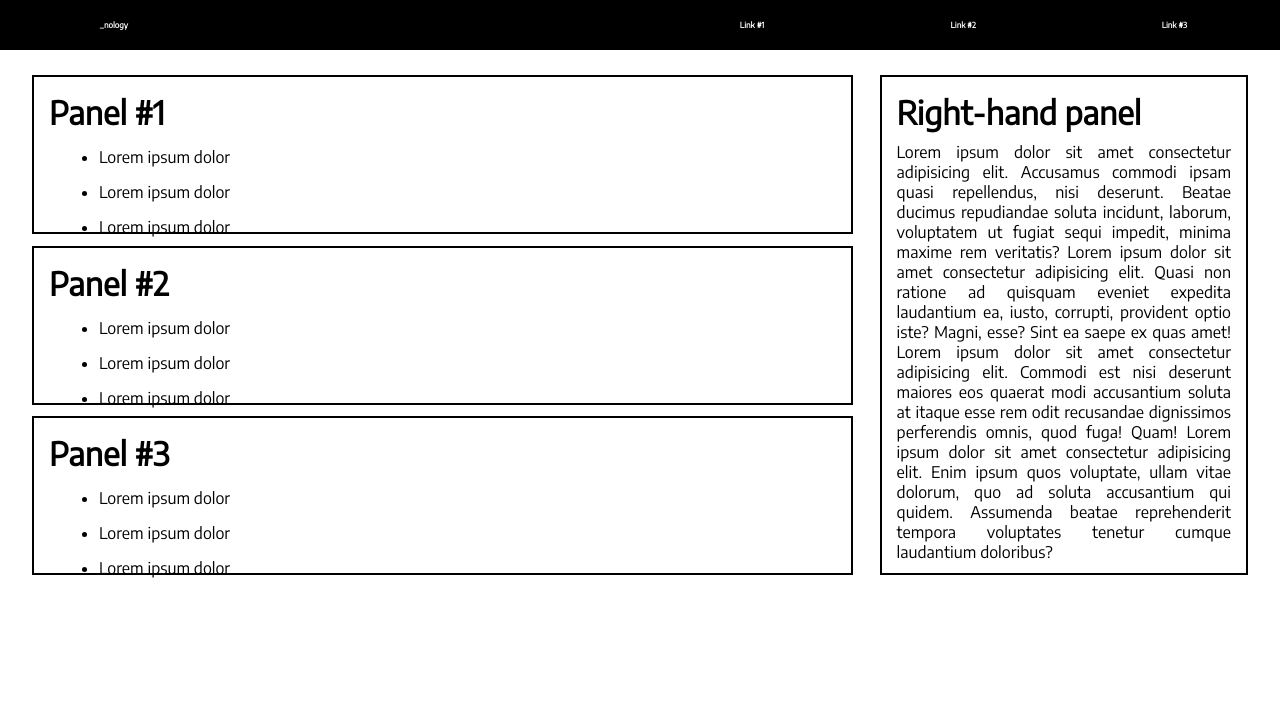
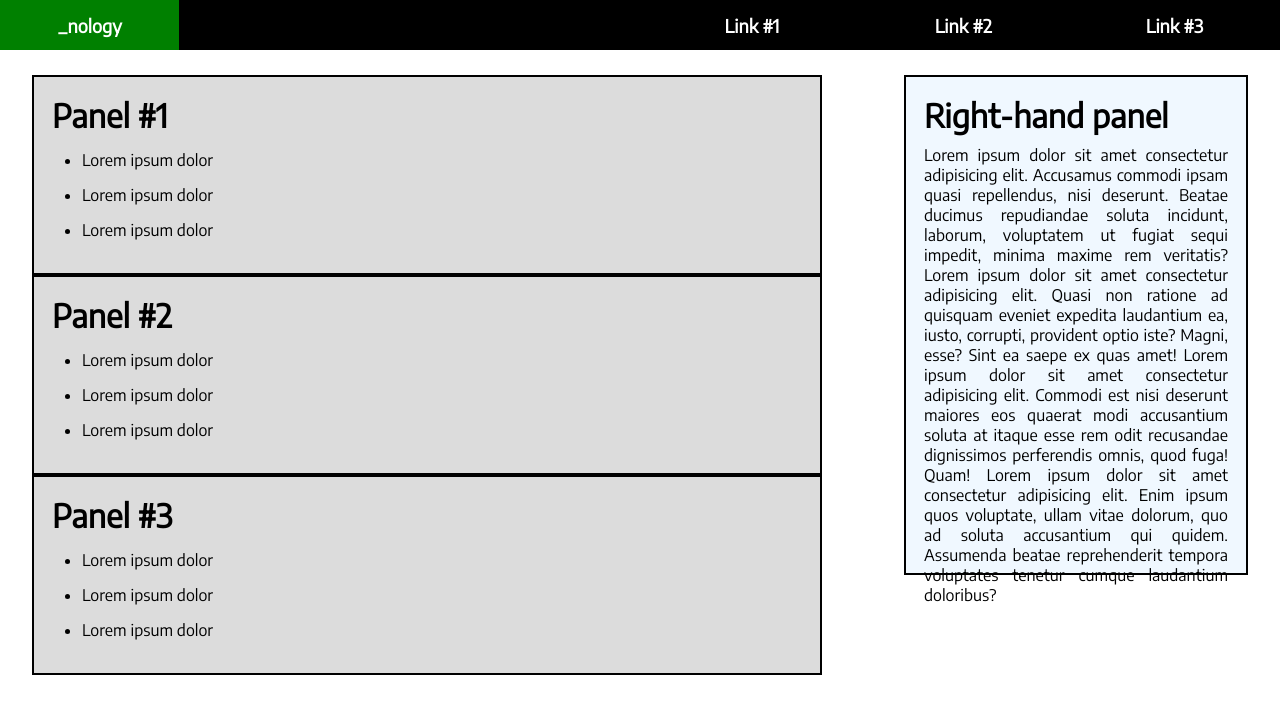
Before and after one commit to BenjiCollege/flexbox-challenge, a plain HTML site: page index.html in a window 1280 px wide. Drawn offline with Linux system fonts and the light colour scheme.

Commit message:
changed css sizing

```diff
--- a/styles.css
+++ b/styles.css
@@ -23,14 +23,17 @@ nav {
 }
 
 #nology {
-  width: 10%;
+  width: 14%;
   height: 100%;
-  justify-content: flex-end;
+  font-size: 18px;
+  justify-content: center;
+  background-color: green;
 }
 
 #nav-links {
   width: 50%;
   height: 100%;
+  font-size: 18px;
   justify-content: flex-end;
 }
 
@@ -55,7 +58,7 @@ main {
 }
 
 #left-hand-panel {
-  width: 67.5%;
+  width: 65%;
   display: flex;
   flex-direction: column;
   justify-content: space-between;
@@ -63,22 +66,25 @@ main {
 
 .box {
   border: solid black 2px;
-  height: 25%;
-  padding: 15px;
+  height: auto;
+  width: auto;
+  padding: 18px;
+  background-color: gainsboro;
 }
 
 ul {
-  margin-left: 50px;
+  margin-left: 30px;
 }
 
 li {
-  margin: 15px 0;
+  margin: 15px auto;
 }
 
 #right-hand-panel {
-  width: 27.5%;
-  padding: 15px;
+  width: 25%;
+  padding: 18px;
   border: solid black 2px;
+  background-color: aliceblue;
 }
 
 #right-hand-panel > h1 {
```
